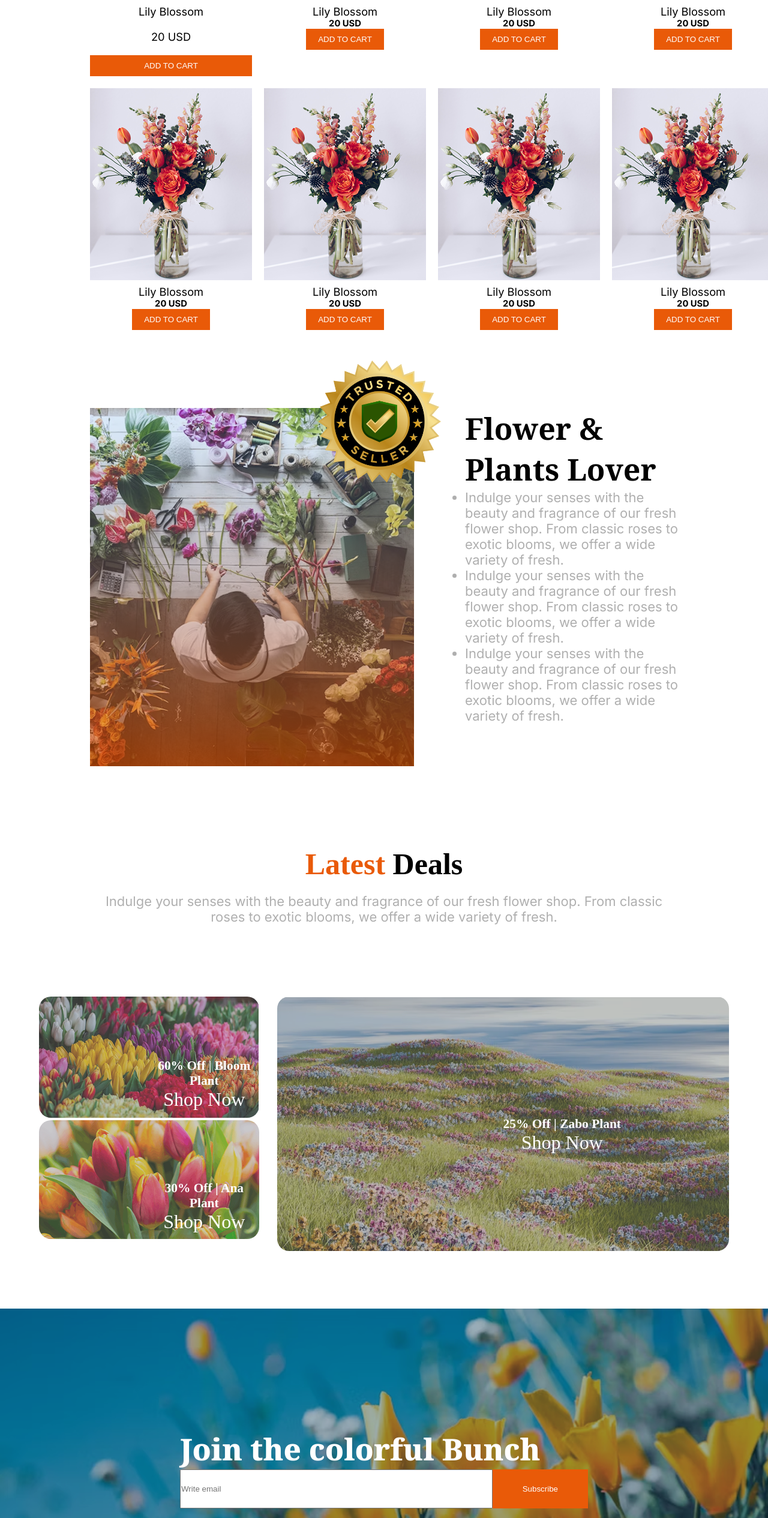
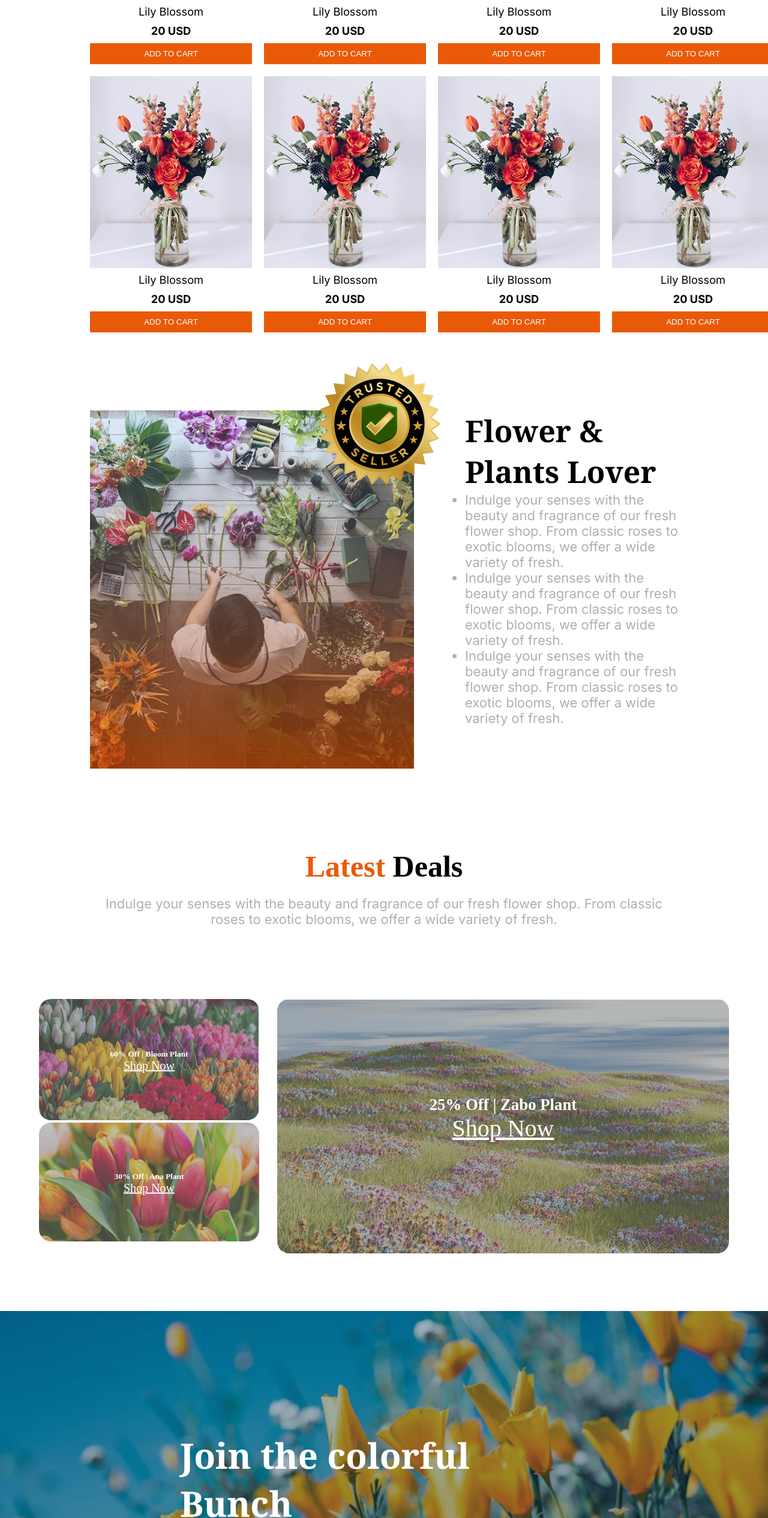
Before and after one commit to Jakaria19/PHWD-A02-responsive-flowers, a plain HTML site: page index.html in a window 1280 px wide. Shown: the part 1341-3871 px from the top of the page at 60% size. Drawn offline with Linux system fonts and the light colour scheme.

Commit message:
all added

```diff
--- a/index.html
+++ b/index.html
@@ -69,52 +69,53 @@
             <div class="plant-cards-container">
                 <div class="card inter-normal">
                     <img src="assets/sample-flower-image.png" alt="an image of flower">
-                    <h5>Lily Blossom</h5>
+                    <h5 class="lily">Lily Blossom</h5>
                     <h5 class="usd">20 USD</h5>
                     <button class="btn-primary plants-btn">ADD TO CART</button>
                 </div>
                 <div class="card inter-normal">
                     <img src="assets/sample-flower-image.png" alt="an image of flower">
-                    <h5>Lily Blossom</h5>
-                    <h6>20 USD</h6>
-                    <button class="btn-primary">ADD TO CART</button>
+                    <h5 class="lily">Lily Blossom</h5>
+                    <h5 class="usd">20 USD</h5>
+                    <button class="btn-primary plants-btn">ADD TO CART</button>
                 </div>
                 <div class="card inter-normal">
                     <img src="assets/sample-flower-image.png" alt="an image of flower">
-                    <h5>Lily Blossom</h5>
-                    <h6>20 USD</h6>
-                    <button class="btn-primary">ADD TO CART</button>
+                    <h5 class="lily">Lily Blossom</h5>
+                    <h5 class="usd">20 USD</h5>
+                    <button class="btn-primary plants-btn">ADD TO CART</button>
                 </div>
                 <div class="card inter-normal">
                     <img src="assets/sample-flower-image.png" alt="an image of flower">
-                    <h5>Lily Blossom</h5>
-                    <h6>20 USD</h6>
-                    <button class="btn-primary">ADD TO CART</button>
+                    <h5 class="lily">Lily Blossom</h5>
+                    <h5 class="usd">20 USD</h5>
+                    <button class="btn-primary plants-btn">ADD TO CART</button>
                 </div>
                 <div class="card inter-normal">
                     <img src="assets/sample-flower-image.png" alt="an image of flower">
-                    <h5>Lily Blossom</h5>
-                    <h6>20 USD</h6>
-                    <button class="btn-primary">ADD TO CART</button>
+                    <h5 class="lily">Lily Blossom</h5>
+                    <h5 class="usd">20 USD</h5>
+                    <button class="btn-primary plants-btn">ADD TO CART</button>
                 </div>
                 <div class="card inter-normal">
                     <img src="assets/sample-flower-image.png" alt="an image of flower">
-                    <h5>Lily Blossom</h5>
-                    <h6>20 USD</h6>
-                    <button class="btn-primary">ADD TO CART</button>
+                    <h5 class="lily">Lily Blossom</h5>
+                    <h5 class="usd">20 USD</h5>
+                    <button class="btn-primary plants-btn">ADD TO CART</button>
                 </div>
                 <div class="card inter-normal">
                     <img src="assets/sample-flower-image.png" alt="an image of flower">
-                    <h5>Lily Blossom</h5>
-                    <h6>20 USD</h6>
-                    <button class="btn-primary">ADD TO CART</button>
+                    <h5 class="lily">Lily Blossom</h5>
+                    <h5 class="usd">20 USD</h5>
+                    <button class="btn-primary plants-btn">ADD TO CART</button>
                 </div>
                 <div class="card inter-normal">
                     <img src="assets/sample-flower-image.png" alt="an image of flower">
-                    <h5>Lily Blossom</h5>
-                    <h6>20 USD</h6>
-                    <button class="btn-primary">ADD TO CART</button>
+                    <h5 class="lily">Lily Blossom</h5>
+                    <h5 class="usd">20 USD</h5>
+                    <button class="btn-primary plants-btn">ADD TO CART</button>
                 </div>
+
             </div>
         </section>
 
@@ -152,14 +153,14 @@
                 <div class="latest-deals-verticle">
                     <div class="container">
                         <img src="assets/deal-bloom.png" alt="" class="opacity">
-                        <div class="text-block">
+                        <div class="text-block-small">
                             <h6>60% Off | Bloom Plant</h6>
                             <a href="">Shop Now</a>
                         </div>
                     </div>
                     <div class="container">
                         <img src="assets/deal-ana.png" alt="" class="opacity">
-                        <div class="text-block">
+                        <div class="text-block-small">
                             <h6>30% Off | Ana Plant</h6>
                             <a href="">Shop Now</a>
                         </div>
@@ -178,7 +179,9 @@
         <!-- Join the colorful Bunch -->
 
         <section class="join-bunch">
-            <h3 class="noto-serif-normal">Join the colorful Bunch</h3>
+            <div class="join-bunch-title">
+                <h3 class="noto-serif-normal">Join the colorful Bunch</h3>
+            </div>
             <div class="email-subs">
                 <input type="email" name="" id="" placeholder="Write email" class="email">
                 <button class="btn-primary subs-btn">Subscribe</button>
@@ -211,10 +214,14 @@
             </ul>
         </div>
         <div>
-            <img src="assets/icon-linkedin.png" alt="an image of linkedin icon">
-            <img src="assets/icon-twitter.png" alt="an image of twitter icon">
-            <img src="assets/icon-facebook.png" alt="an image of facebook icon">
-            <img src="assets/icon-youtube.png" alt="an image of youtube icon">
+            <ul class="icon">
+                <li><a href="#"> <img src="assets/icon-linkedin.png" alt="an image of linkedin icon"></a></li>
+                <li><a href="#"><img src="assets/icon-twitter.png" alt="an image of twitter icon"></a></li>
+                <li><a href="#"><img src="assets/icon-facebook.png" alt="an image of facebook icon"></a></li>
+                <li><a href="#">
+                        <img src="assets/icon-youtube.png" alt="an image of youtube icon"></a></li>
+            </ul>
+
         </div>
     </footer>
 </body>
--- a/style.css
+++ b/style.css
@@ -43,7 +43,7 @@
 
 /* header styles  */
 
-/* nav styles */
+/* navbar styles */
 
 .navbar {
   display: flex;
@@ -113,13 +113,13 @@
 /* .card h6 {
   font-weight: 400;
 } */
-.card h5 {
+.lily {
   font-weight: 400;
 }
 
 .usd {
-  font-weight: 800;
-  margin: 20px 0;
+  font-weight: 700;
+  margin: 10px 0;
 }
 
 .plants-btn {
@@ -173,7 +173,6 @@
 }
 
 .latest-deals-container a {
-  text-decoration: none;
   color: white;
 }
 
@@ -187,19 +186,28 @@
 }
 
 .opacity {
-  -webkit-filter: contrast(0.6);
+  -webkit-filter: contrast(0.5);
 }
 
 .container {
   position: relative;
 }
 
+.text-block-small {
+  position: absolute;
+  top: 50%;
+  left: 50%;
+  transform: translate(-50%, -50%);
+  color: white;
+  font-size: 20px;
+}
 .text-block {
   position: absolute;
   top: 50%;
   left: 50%;
+  transform: translate(-50%, -50%);
   color: white;
-  font-size: 2em;
+  font-size: 40px;
 }
 
 /* join bunch styles */
@@ -210,9 +218,12 @@
   background-image: url("assets/news-letter-bg.png");
   background-repeat: no-repeat;
   width: 100%;
+  height: auto;
+  background-size: 100%;
 }
 
-.join-bunch h3 {
+.join-bunch-title {
+  justify-items: center;
   color: white;
   font-size: 50px;
   font-weight: 800;
@@ -231,6 +242,14 @@
   padding: 25px 50px;
 }
 
+input::placeholder {
+  font-size: 16px;
+  font-family: "Inter", sans-serif;
+  padding-left: 20px;
+}
+
+/* footer styles */
+
 footer {
   display: flex;
   justify-content: space-between;
@@ -248,6 +267,11 @@ footer li a {
   color: #8987a1;
 }
 
+.icon {
+  display: flex;
+  gap: 25px;
+}
+
 /* responsive styles */
 
 @media screen and (max-width: 576px) {
```
